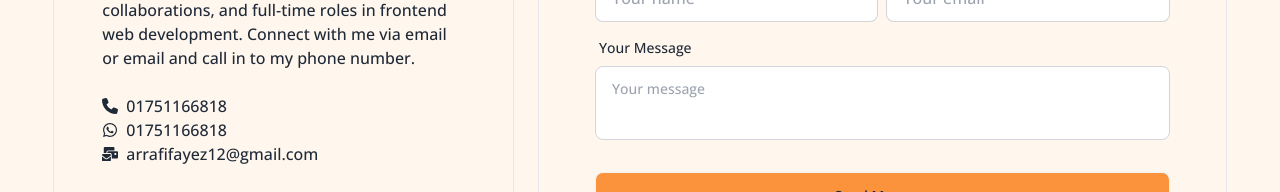
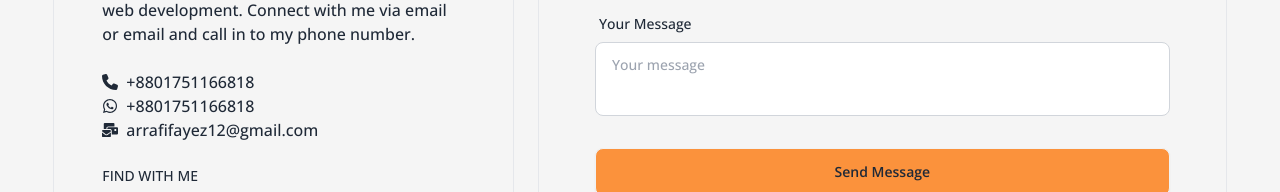
Before and after one commit to Arrafi2644/My-Portfolio, a React (Vite) app: page / in a window 1280 px wide. Shown: the part 2817-3009 px from the top of the page. Built offline with nearby package versions, Linux system fonts and the light colour scheme; no server answers.

Commit message:
Change backgound color

```diff
--- a/src/pages/Contact/Contact.jsx
+++ b/src/pages/Contact/Contact.jsx
@@ -34,7 +34,7 @@ const Contact = () => {
             initial={{ y: 20, opacity: 0 }}
             whileInView={{ y: 0, opacity: 1 }}
             transition={{ duration: 0.8, ease: easeIn }}
-        >import {easeIn, motion} from 'framer-motion'
+        >
             <div id='contact' className='py-24 '>
                 <p className='font-medium text-center text-primary mb-1'>Contact</p>
                 <h2 className='text-3xl md:text-4xl font-bold font-merriweather text-center '>Contact With Me</h2>
@@ -47,8 +47,8 @@ const Contact = () => {
                         </div>
 
                         <div className='mt-6'>
-                            <Link className='flex items-center gap-2 hover:underline hover:text-primary w-max'> <FaPhone></FaPhone> 01751166818</Link>
-                            <Link className='flex items-center gap-2 hover:underline hover:text-primary w-max' ><FaWhatsapp></FaWhatsapp> 01751166818</Link>
+                            <Link className='flex items-center gap-2 hover:underline hover:text-primary w-max'> <FaPhone></FaPhone> +8801751166818</Link>
+                            <Link className='flex items-center gap-2 hover:underline hover:text-primary w-max' ><FaWhatsapp></FaWhatsapp> +8801751166818</Link>
                             <Link className='flex items-center gap-2 hover:underline hover:text-primary w-max'><FaMailBulk></FaMailBulk> arrafifayez12@gmail.com</Link>
 
 
--- a/tailwind.config.js
+++ b/tailwind.config.js
@@ -13,7 +13,7 @@ export default {
       colors:{
         primary: '#FB923C',
         secondary: '#14B8A6',
-        background: '#FFF7ED',
+        background: '#f5f5f5',
         text: '#374151'
       },
     },
```
